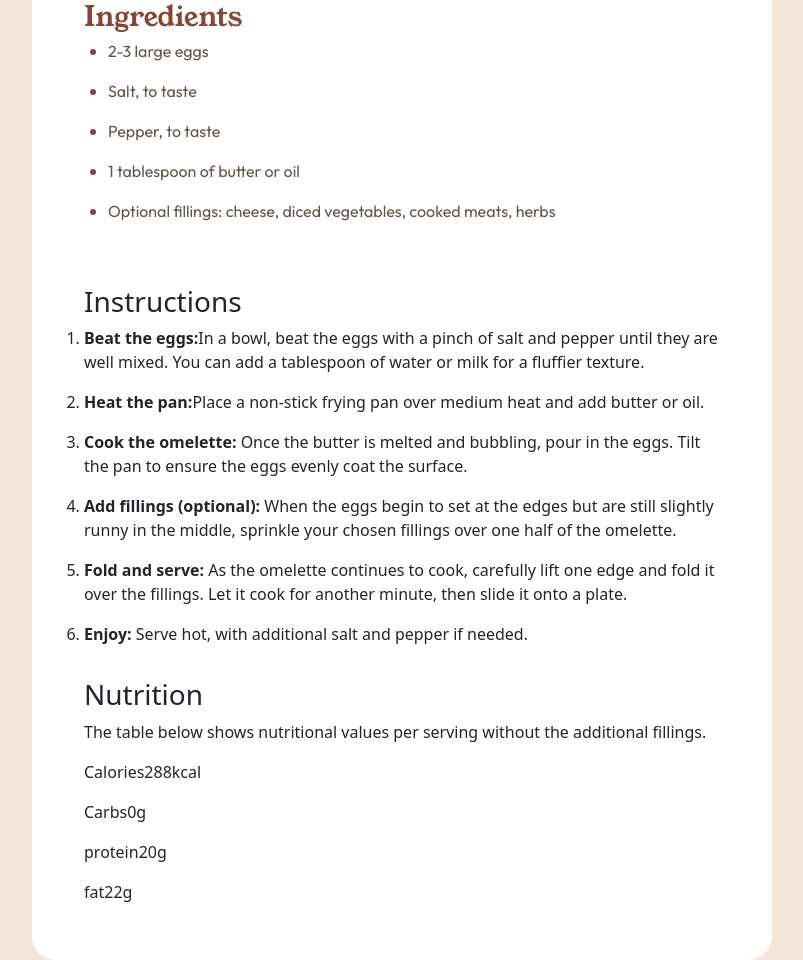
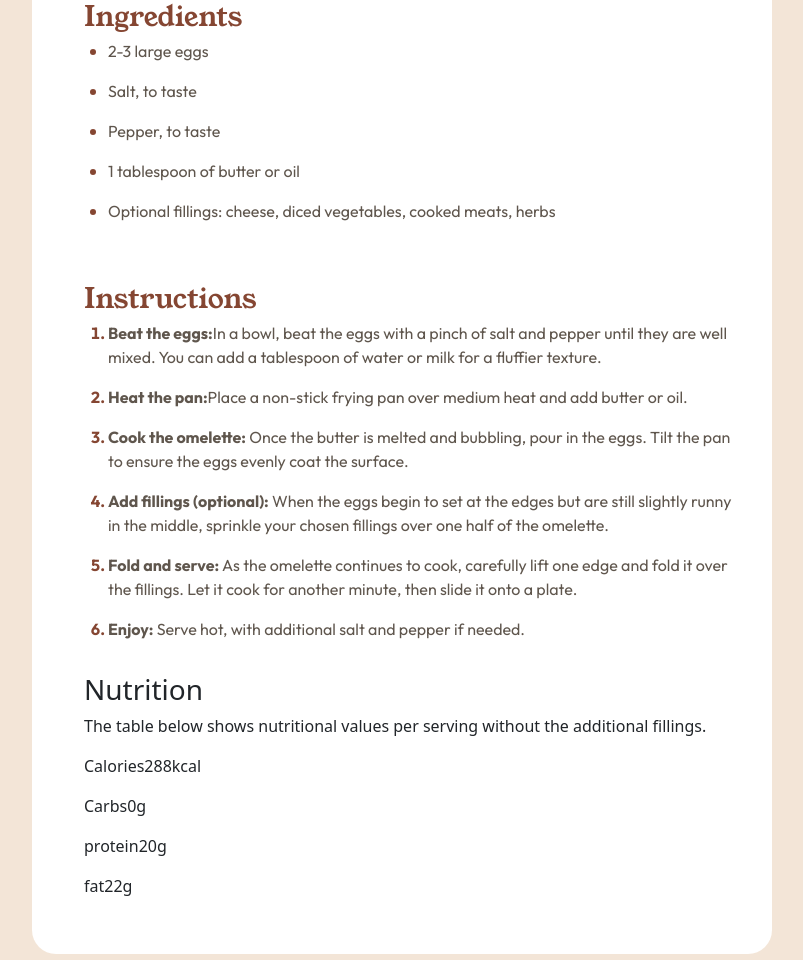
Before and after one commit to NikaNagervadze/Test-project, a plain HTML site: page index.html in a window 1280 px wide. Shown: the part 760-1720 px from the top of the page, without its empty margins (238-1041 px from the left). Drawn offline with nearby package versions, Linux system fonts and the light colour scheme.

Commit message:
Update
finished styling instructions section and moving starting nutrition section

```diff
--- a/assets/CSS/style.css
+++ b/assets/CSS/style.css
@@ -129,3 +129,46 @@ body {
     text-align: left;
     color: #5F564D;
 }
+
+/* finished ingredients */
+
+.instructions h3{
+    font-family: YoungSerif;
+    font-size: 28px;
+    font-weight: 400;
+    line-height: 28px;
+    text-align: left;
+
+    color: #854632;
+}
+
+.instructions ol{
+    margin-left: 24px;
+}
+
+.instructions ol li{
+    font-family: Oufitbold;
+    font-size: 16px;
+    font-weight: 700;
+    line-height: 24px;
+    text-align: left;
+    color: #854632;
+}
+
+.instructions ol li strong{
+    font-family: Oufitbold;
+    font-size: 16px;
+    font-weight: 700;
+    line-height: 24px;
+    text-align: left;
+    color: #5F564D;
+}
+
+.instructions ol li p{
+    font-family: Outfitregular;
+    font-size: 16px;
+    font-weight: 400;
+    line-height: 24px;
+    text-align: left;
+    color: #5F564D;
+}
--- a/index.html
+++ b/index.html
@@ -106,8 +106,8 @@
 
         <!-- Instructions Sectiction -->
 
-        <section class="container instructions">
-            <div class="row">
+        <section class="container ">
+            <div class="row instructions">
                 <h3>Instructions</h1>
                     <ol>
                         <li>
```
